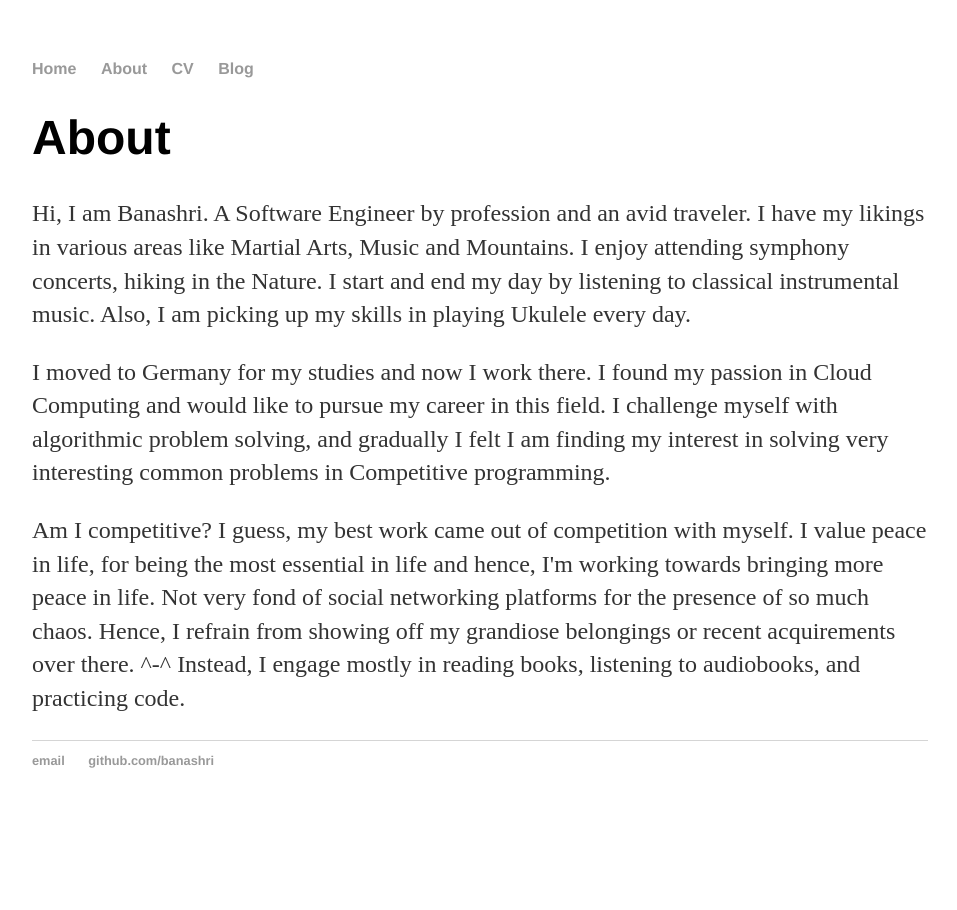
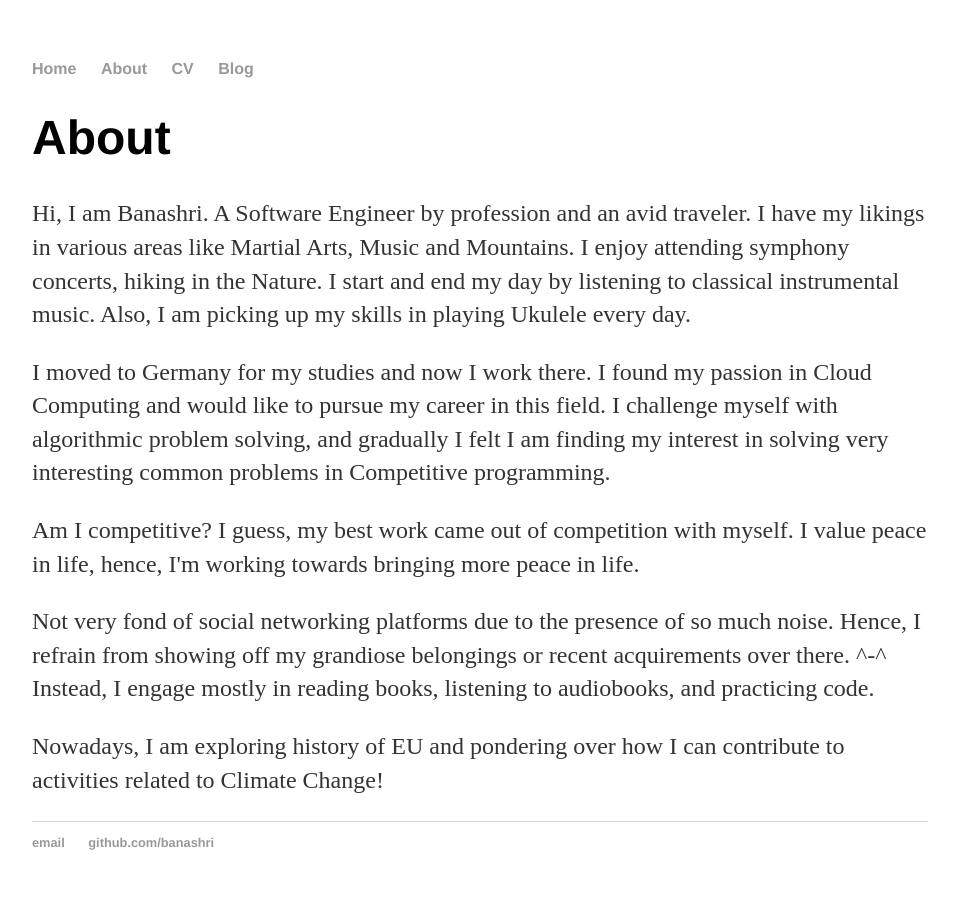
Before and after one commit to Banashri/banashri.github.io, a Jekyll site: the page built from about/index.html, in a window 1280 px wide. Shown: the whole page, without its empty margins (160-1117 px from the left). Built offline with Jekyll 4.4.1, drawn with Linux system fonts in a browser that asks for light colours.

Commit message:
Update index.html

```diff
--- a/about/index.html
+++ b/about/index.html
@@ -8,7 +8,9 @@ title: About me!
 <p>Hi, I am Banashri. A Software Engineer by profession and an avid traveler. I have my likings in various areas like Martial Arts, Music and Mountains. I enjoy attending symphony concerts, hiking in the Nature. I start and end my day by listening to classical instrumental music. Also, I am picking up my skills in playing Ukulele every day.</p>
 <p>I moved to Germany for my studies and now I work there. I found my passion in Cloud Computing and would like to pursue my career in this field. I challenge myself with algorithmic problem solving, and gradually I felt I am finding my interest in solving very interesting common problems in Competitive programming. </p>
 
-<p>Am I competitive? I guess, my best work came out of competition with myself. I value peace in life, for being the most essential in life and hence, I'm working towards bringing more peace in life.
-Not very fond of social networking platforms for the presence of so much chaos. Hence, I refrain from showing off my grandiose belongings or recent acquirements over there. ^-^
+<p>Am I competitive? I guess, my best work came out of competition with myself. I value peace in life, hence, I'm working towards bringing more peace in life.
+
+	<p>Not very fond of social networking platforms due to the presence of so much noise. Hence, I refrain from showing off my grandiose belongings or recent acquirements over there. ^-^
 	Instead, I engage mostly in reading books, listening to audiobooks, and practicing code.</p>
+	<p> Nowadays, I am exploring history of EU and pondering over how I can contribute to activities related to Climate Change! </p>
 </div>
```
